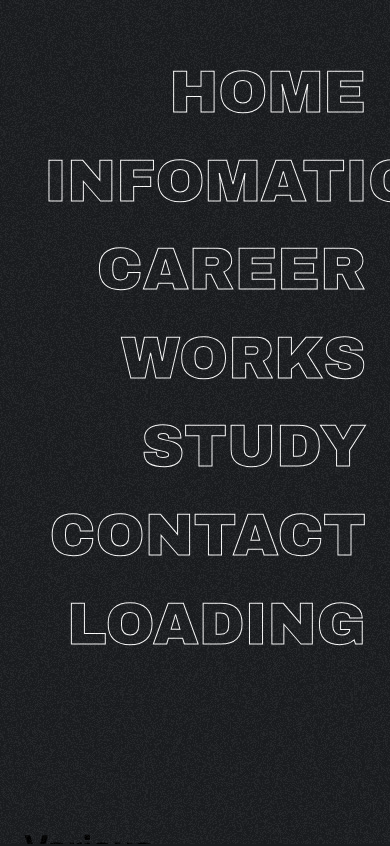
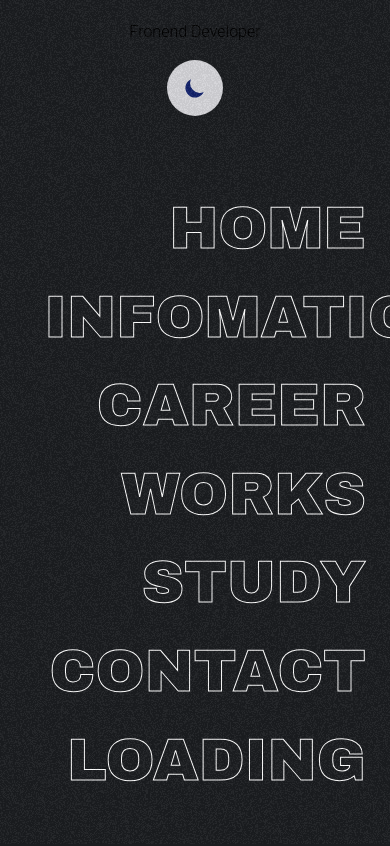
Before and after one commit to ghkdsigm/new-portfolio-2022-v3, a Vue app: page / in a window 390 px wide. Shown: the top 846 px of the page. Built offline with nearby package versions, Linux system fonts and the light colour scheme; a web font is replaced by a local one.

Commit message:
반응형 사이드

```diff
--- a/src/layout/DefaultLayout.vue
+++ b/src/layout/DefaultLayout.vue
@@ -1,8 +1,8 @@
 <template>
-  <div class="flex h-screen mx-auto relative container">
+  <div class="lg:flex block lg:h-screen mx-auto relative container">
     <div class="" id="noise"></div>
     <!--사이드섹션-->
-    <div class="lg:w-1/6 w-0 lg:flex hidden py-5 justify-center h-screen items-center border-gray-200 dark:border-gray-800 text-center">
+    <div class="lg:w-1/6 w-full lg:flex block py-5 justify-center lg:h-screen items-center border-gray-200 dark:border-gray-800 text-center">
       <div class="flex flex-col text-center">
         <!--홈 로고 링크-->
         <router-link to="/">
```
